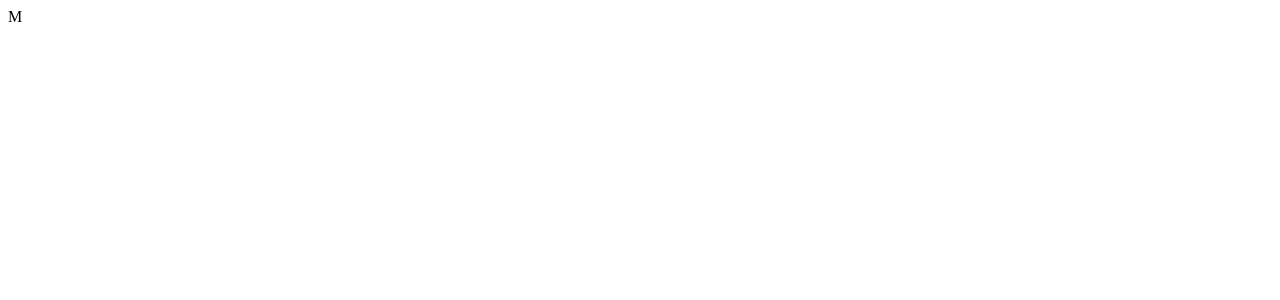
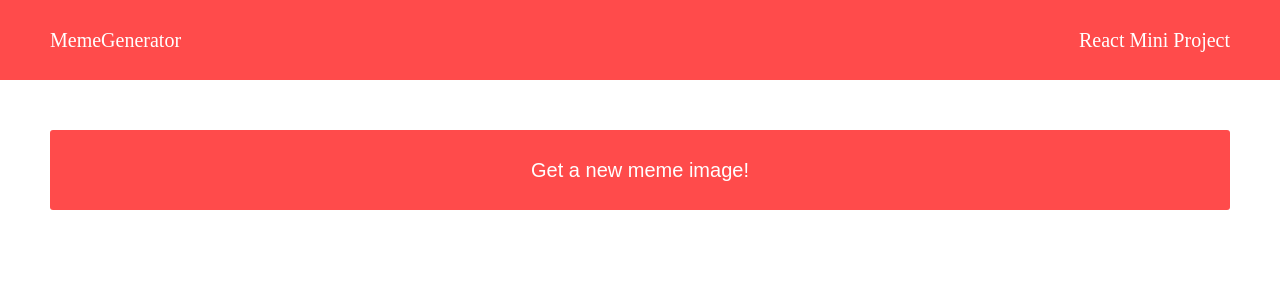
Before and after one commit to tanushsethi/meme-generator, a React (Create React App) app: page / in a window 1280 px wide. Shown: the top 300 px of the page. Built offline with nearby package versions, Linux system fonts and the light colour scheme.

Commit message:
components added

```diff
--- a/public/index.html
+++ b/public/index.html
@@ -15,6 +15,9 @@
       user's mobile device or desktop. See https://developers.google.com/web/fundamentals/web-app-manifest/
     -->
     <link rel="manifest" href="%PUBLIC_URL%/manifest.json" />
+    <link rel="preconnect" href="https://fonts.googleapis.com">
+    <link rel="preconnect" href="https://fonts.gstatic.com" crossorigin>
+    <link href="https://fonts.googleapis.com/css2?family=Inter:wght@500&display=swap" rel="stylesheet">
     <!--
       Notice the use of %PUBLIC_URL% in the tags above.
       It will be replaced with the URL of the `public` folder during the build.
--- a/src/App.css
+++ b/src/App.css
@@ -0,0 +1,39 @@
+*{
+    margin: 0px;
+    padding: 0px;
+    box-sizing: border-box;
+}
+
+.navbar{
+    height: 10vh;
+    width: 100%;
+    background-color: rgb(255, 75, 75);
+    display: flex;
+    align-items: center;
+    padding: 0px 50px;
+    color: white;
+    font-size: 20px;
+}
+
+.heading{
+    margin-left: auto;
+}
+
+.main{
+    padding: 50px;
+}
+
+.buttonCon{
+    height: 10vh;
+    width: 100%;
+}
+
+.buttonCon button{
+    height: 100%;
+    width: 100%;
+    border: none;
+    background-color: rgb(255, 75, 75);
+    color: white;
+    border-radius: 3px;
+    font-size: 20px;
+}
--- a/src/App.js
+++ b/src/App.js
@@ -1,10 +1,13 @@
 import React from 'react';
+import Navbar from './components/Navbar';
+import Main from './components/Main';
 import './App.css';
 
 function App() {
   return (
     <div className="App">
-      M
+      <Navbar/>
+      <Main/>
     </div>
   );
 }
--- /dev/null
+++ b/src/components/Main.js
@@ -0,0 +1,16 @@
+import React from "react";
+
+function Main(){
+    return(
+        <div className="main">
+            <div className="inputCon">
+                {/* <input type="text"> */}
+            </div>
+            <div className="buttonCon">
+                <button>Get a new meme image!</button>
+            </div>
+        </div>
+    );
+}
+
+export default Main;
--- /dev/null
+++ b/src/components/Navbar.js
@@ -0,0 +1,17 @@
+import React from "react";
+
+function Navbar() {
+    return (
+        <div className="navbar">
+            <div className="logo">
+                <img className="logoImg" src="" alt=""/>
+                <span className="logoText">MemeGenerator</span>
+            </div>
+            <div className="heading">
+                React Mini Project
+            </div>
+        </div>
+    );
+}
+
+export default Navbar;
```
